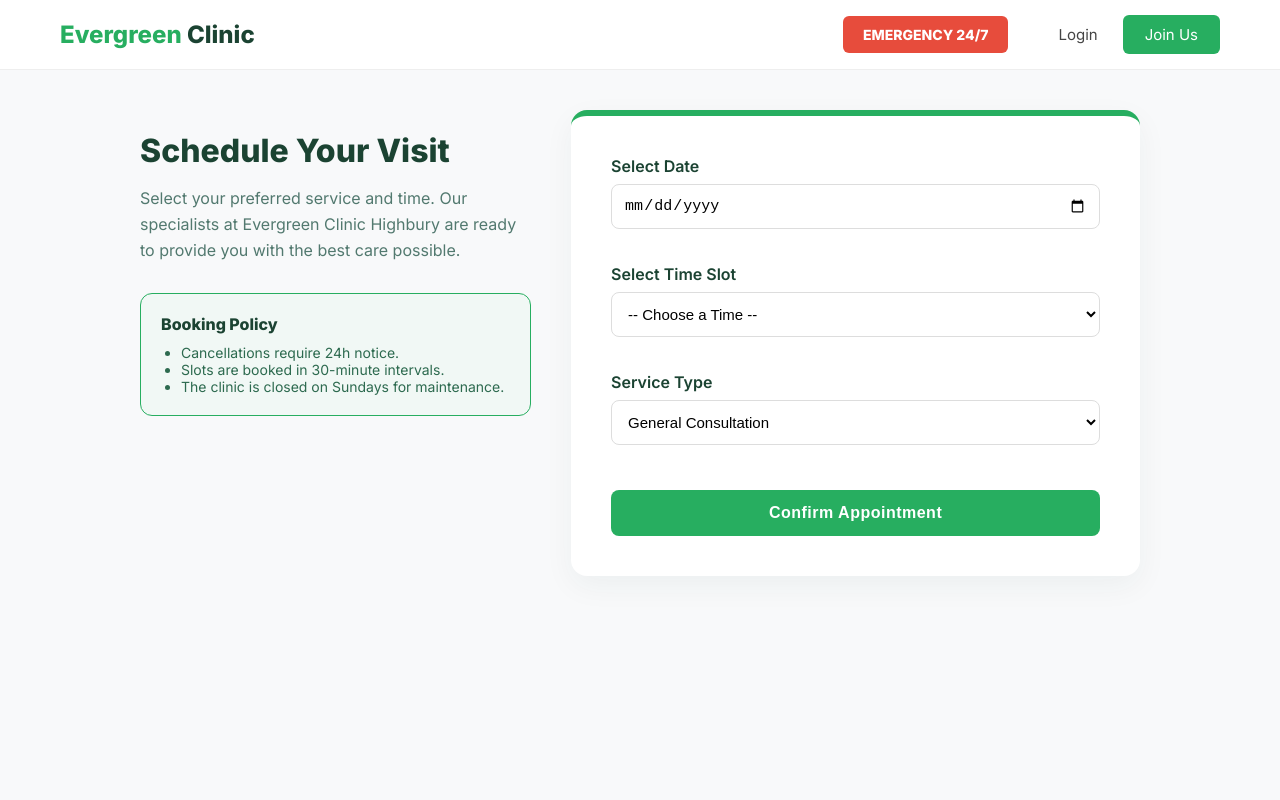
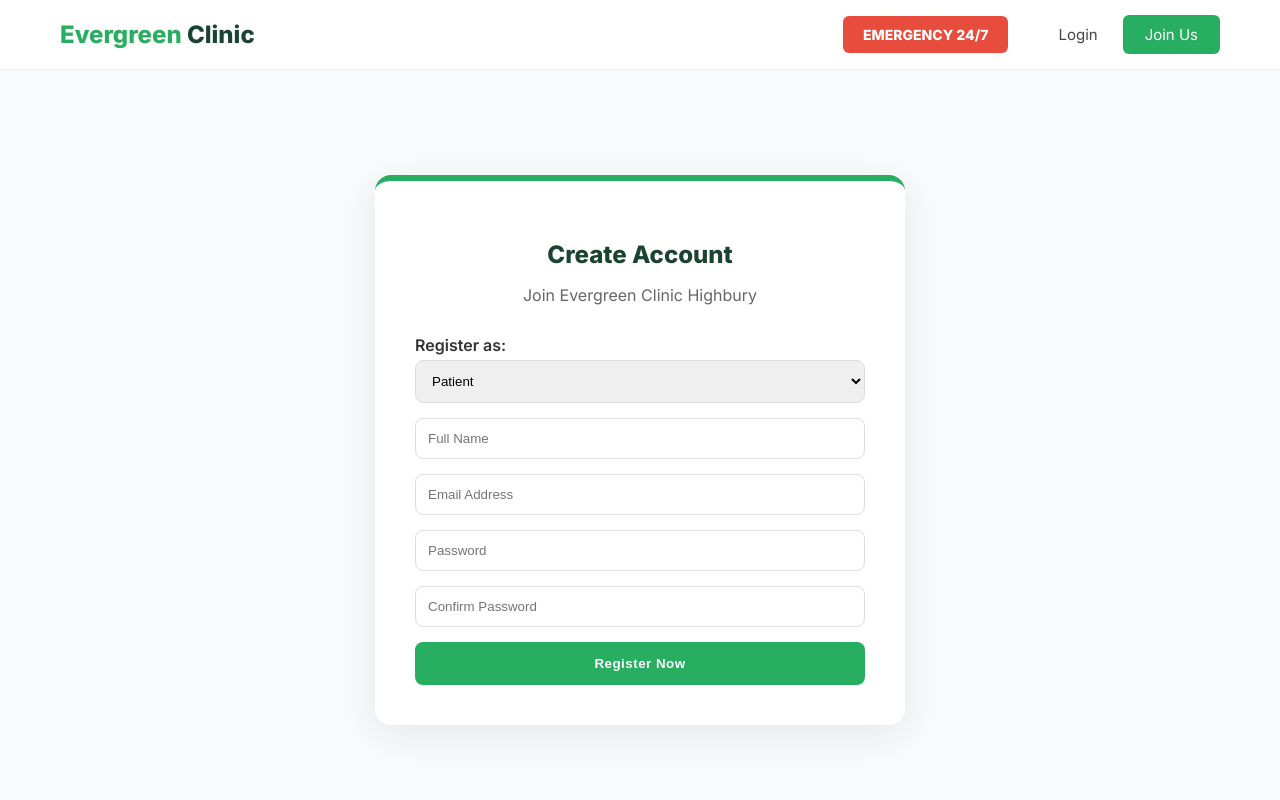
Before and after one commit to robby3689/Capstone_Project, a React (Create React App) app in the folder client/: page /register in a window 1280 px wide. Shown: the top 800 px of the page. Built offline with nearby package versions, Linux system fonts and the light colour scheme.

Commit message:
Registration page changes

```diff
--- a/client/src/App.js
+++ b/client/src/App.js
@@ -18,12 +18,12 @@ const ProtectedRoute = ({ children, allowedRoles }) => {
   const userRole = localStorage.getItem('role');
 
   if (!token) {
-    return <Navigate to="/login" />;
+    return <Navigate to="/login" replace />;
   }
 
   if (allowedRoles) {
-    const isAllowed = allowedRoles.some(role => role.toLowerCase() === userRole?.toLowerCase());
-    if (!isAllowed) return <Navigate to="/home" />;
+    const isAllowed = allowedRoles.map(r => r.toLowerCase()).includes(userRole?.toLowerCase());
+    if (!isAllowed) return <Navigate to="/" replace />;
   }
 
   return children;
@@ -35,12 +35,15 @@ function App() {
       <Navbar />
       <div style={{ minHeight: '85vh' }}>
         <Routes>
+
           <Route path="/" element={<Home />} />
           <Route path="/login" element={<Login />} />
           <Route path="/register" element={<Register />} />
           <Route path="/services" element={<Services />} />
+          <Route path="/services/:type" element={<ServiceDetail />} />
 
-          <Route path="/home" element={<ProtectedRoute><Home /></ProtectedRoute>} />
+
+          <Route path="/home" element={<Home />} />
           <Route path="/profile" element={<ProtectedRoute><Profile /></ProtectedRoute>} />
 
           <Route path="/dashboard" element={
@@ -66,9 +69,8 @@ function App() {
               <DoctorDashboard />
             </ProtectedRoute>
           } />
-          <Route path="/services/:type" element={<ServiceDetail />} />
 
-          <Route path="*" element={<Navigate to="/" />} />
+          <Route path="*" element={<Navigate to="/" replace />} />
         </Routes>
       </div>
       <Footer />
--- a/client/src/pages/Register.jsx
+++ b/client/src/pages/Register.jsx
@@ -2,143 +2,55 @@ import React, { useState } from 'react';
 import axios from 'axios';
 import { useNavigate } from 'react-router-dom';
 
-const Booking = () => {
-  const [date, setDate] = useState('');
-  const [time, setTime] = useState('');
-  const [service, setService] = useState('General Consultation');
-  const [isClosed, setIsClosed] = useState(false);
+const Register = () => {
+  const [formData, setFormData] = useState({
+    name: '', email: '', password: '', confirmPassword: '', role: 'Patient'
+  });
+  const [loading, setLoading] = useState(false);
   const navigate = useNavigate();
 
-  const darkGreen = '#1b4332';
-  const primaryGreen = '#27ae60';
+  const handleRegister = async (e) => {
+    e.preventDefault();
+    if (formData.password !== formData.confirmPassword) {
+      return alert("Passwords do not match!");
+    }
 
-  const timeSlots = [
-    "09:00 AM", "09:30 AM", "10:00 AM", "10:30 AM", "11:00 AM", "11:30 AM",
-    "12:00 PM", "12:30 PM", "01:00 PM", "01:30 PM", "02:00 PM", "02:30 PM",
-    "03:00 PM", "03:30 PM", "04:00 PM", "04:30 PM", "05:00 PM"
-  ];
-
-  const handleDateChange = (e) => {
-    const selectedDate = e.target.value;
-    setDate(selectedDate);
-
-    const day = new Date(selectedDate).getUTCDay();
-    if (day === 0) {
-      setIsClosed(true);
-    } else {
-      setIsClosed(false);
+    setLoading(true);
+    try {
+      // Use Localhost for testing right now
+      await axios.post('http://localhost:5000/api/auth/register', formData);
+      alert("Registration Successful! Please login.");
+      navigate('/login');
+    } catch (err) {
+      alert(err.response?.data?.msg || "Registration failed.");
+    } finally {
+      setLoading(false);
     }
   };
 
-  const handleBooking = async (e) => {
-    e.preventDefault();
-    if (!time) return alert("Please select a time slot");
-    if (isClosed) return alert("Clinic is closed on Sundays. Please choose another date.");
-
-    const userId = localStorage.getItem('userId');
-
-    try {
-      await axios.post('http://localhost:5000/api/appointments/book', {
-        userId,
-        date,
-        time,
-        service
-      });
-      alert("Appointment successfully scheduled!");
-      navigate('/dashboard');
-    } catch (err) {
-      alert("Error: Could not save booking. Please try again.");
-    }
-  };
-
-  // UI Styles
-  const containerStyle = { maxWidth: '1000px', margin: '40px auto', padding: '0 20px', display: 'flex', gap: '40px', alignItems: 'flex-start' };
-  const cardStyle = { flex: 1, backgroundColor: 'white', padding: '40px', borderRadius: '16px', boxShadow: '0 10px 30px rgba(27, 67, 50, 0.05)', borderTop: `6px solid ${isClosed ? '#e74c3c' : primaryGreen}` };
-  const labelStyle = { display: 'block', marginBottom: '8px', fontWeight: '600', color: darkGreen };
-  const inputStyle = { width: '100%', padding: '12px', marginBottom: '20px', borderRadius: '8px', border: '1px solid #ddd', boxSizing: 'border-box', fontSize: '15px', backgroundColor: isClosed ? '#fff5f5' : 'white' };
+  const inputStyle = { width: '100%', padding: '12px', marginBottom: '15px', borderRadius: '8px', border: '1px solid #ddd', boxSizing: 'border-box' };
 
   return (
-    <div style={containerStyle}>
-      <div style={{ flex: 0.8 }}>
-        <h1 style={{ color: darkGreen, fontSize: '32px', marginBottom: '15px' }}>Schedule Your Visit</h1>
-        <p style={{ color: '#52796f', lineHeight: '1.6', fontSize: '16px' }}>
-          Select your preferred service and time. Our specialists at Evergreen Clinic Highbury
-          are ready to provide you with the best care possible.
-        </p>
+    <div style={{ display: 'flex', justifyContent: 'center', alignItems: 'center', padding: '60px 0', backgroundColor: '#f8fbfc', minHeight: '80vh' }}>
+      <div style={{ backgroundColor: 'white', padding: '40px', borderRadius: '16px', boxShadow: '0 10px 40px rgba(0,0,0,0.08)', width: '100%', maxWidth: '450px', borderTop: '6px solid #27ae60' }}>
+        <h2 style={{ color: '#1b4332', textAlign: 'center', marginBottom: '10px' }}>Create Account</h2>
+        <p style={{ textAlign: 'center', color: '#666', marginBottom: '30px' }}>Join Evergreen Clinic Highbury</p>
 
-        <div style={{ marginTop: '30px', padding: '20px', backgroundColor: '#f1f8f5', borderRadius: '12px', border: `1px solid ${primaryGreen}` }}>
-          <h4 style={{ color: darkGreen, margin: '0 0 10px 0' }}>Booking Policy</h4>
-          <ul style={{ color: '#2d6a4f', fontSize: '14px', paddingLeft: '20px', margin: 0 }}>
-            <li>Cancellations require 24h notice.</li>
-            <li>Slots are booked in 30-minute intervals.</li>
-            <li>The clinic is closed on Sundays for maintenance.</li>
-          </ul>
-        </div>
-      </div>
+        <form onSubmit={handleRegister}>
+          <label style={{ fontWeight: '600', display: 'block', marginBottom: '5px' }}>Register as:</label>
+          <select style={inputStyle} value={formData.role} onChange={(e) => setFormData({...formData, role: e.target.value})}>
+            <option value="Patient">Patient</option>
+            <option value="Doctor">Doctor / Medical Staff</option>
+            <option value="Admin">Administrator</option>
+          </select>
 
-      <div style={cardStyle}>
-        <form onSubmit={handleBooking}>
-          <div style={{ marginBottom: '15px' }}>
-            <label style={labelStyle}>Select Date</label>
-            <input
-              type="date"
-              style={inputStyle}
-              value={date}
-              onChange={handleDateChange}
-              required
-            />
-            {isClosed && <p style={{ color: '#e74c3c', fontSize: '13px', marginTop: '-15px', marginBottom: '15px' }}>⚠️ Clinic is closed on Sundays</p>}
-          </div>
+          <input type="text" placeholder="Full Name" style={inputStyle} onChange={(e) => setFormData({...formData, name: e.target.value})} required />
+          <input type="email" placeholder="Email Address" style={inputStyle} onChange={(e) => setFormData({...formData, email: e.target.value})} required />
+          <input type="password" placeholder="Password" style={inputStyle} onChange={(e) => setFormData({...formData, password: e.target.value})} required />
+          <input type="password" placeholder="Confirm Password" style={inputStyle} onChange={(e) => setFormData({...formData, confirmPassword: e.target.value})} required />
 
-          <div style={{ marginBottom: '15px' }}>
-            <label style={labelStyle}>Select Time Slot</label>
-            <select
-              style={inputStyle}
-              value={time}
-              onChange={(e) => setTime(e.target.value)}
-              required
-              disabled={isClosed}
-            >
-              <option value="">-- Choose a Time --</option>
-              {timeSlots.map(slot => (
-                <option key={slot} value={slot}>{slot}</option>
-              ))}
-            </select>
-          </div>
-
-          <div style={{ marginBottom: '25px' }}>
-            <label style={labelStyle}>Service Type</label>
-            <select
-              style={inputStyle}
-              value={service}
-              onChange={(e) => setService(e.target.value)}
-              disabled={isClosed}
-            >
-              <option value="General Consultation">General Consultation</option>
-              <option value="Physical Exam">Physical Exam</option>
-              <option value="Blood Work / Lab">Blood Work / Lab</option>
-              <option value="Pediatric Care">Pediatric Care</option>
-              <option value="Vaccination">Vaccination</option>
-            </select>
-          </div>
-
-          <button
-            type="submit"
-            disabled={isClosed}
-            style={{
-              width: '100%',
-              padding: '14px',
-              backgroundColor: isClosed ? '#ccc' : primaryGreen,
-              color: 'white',
-              border: 'none',
-              borderRadius: '8px',
-              cursor: isClosed ? 'not-allowed' : 'pointer',
-              fontWeight: 'bold',
-              fontSize: '16px',
-              transition: '0.3s'
-            }}
-          >
-            {isClosed ? 'Clinic Closed' : 'Confirm Appointment'}
+          <button type="submit" disabled={loading} style={{ width: '100%', padding: '14px', backgroundColor: loading ? '#ccc' : '#27ae60', color: 'white', border: 'none', borderRadius: '8px', cursor: loading ? 'not-allowed' : 'pointer', fontWeight: 'bold' }}>
+            {loading ? 'Processing...' : 'Register Now'}
           </button>
         </form>
       </div>
@@ -146,4 +58,4 @@ const Booking = () => {
   );
 };
 
-export default Booking;
+export default Register;
```
